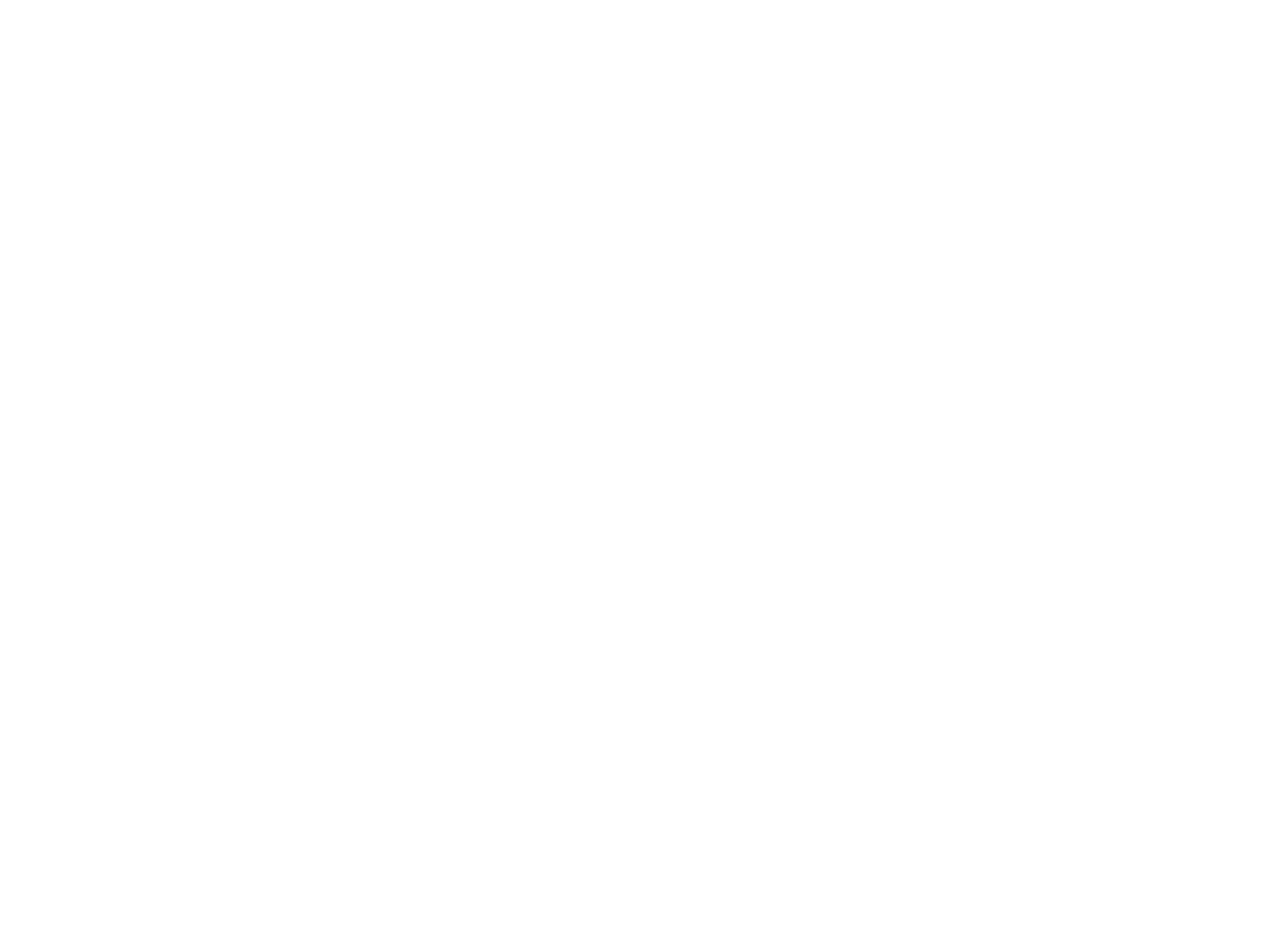
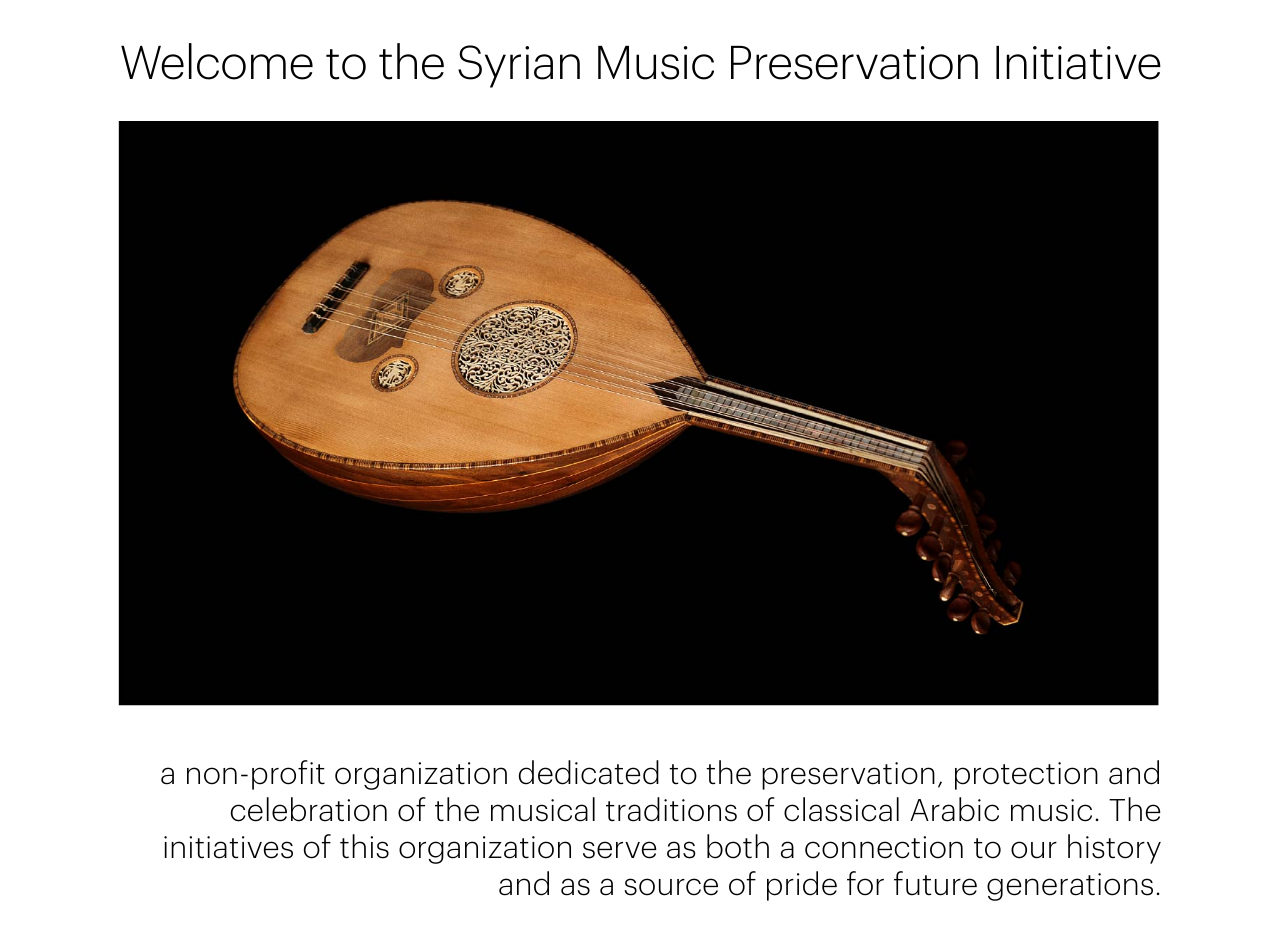
Before and after one commit to SyrianMusic/syrian-music-www, a Next.js app: page / in a window 1280 px wide. Shown: the part 680-1620 px from the top of the page. Before the commit the page ends 800 px from the top, so only its background shows below. Built offline with nearby package versions, Linux system fonts and the light colour scheme.

Commit message:
add hero to homepage

```diff
--- /dev/null
+++ b/components/Hero.js
@@ -0,0 +1,53 @@
+import cx from 'classnames';
+import PropTypes from 'prop-types';
+import Image from './Image';
+import theme from '../styles/theme';
+
+const Hero = ({ className }) => (
+  <div className={cx('component-Hero-root', className)}>
+    <h1>Welcome to the Syrian Music Preservation Initiative</h1>
+    <Image className="component-Hero-image" src="/images/home-hero.jpg" width={1457} height={820} />
+    <p>
+      a non-profit organization dedicated to the preservation, protection and celebration of the
+      musical traditions of classical Arabic music. The initiatives of this organization serve as
+      both a connection to our history and as a source of pride for future generations.
+    </p>
+    <style jsx>{`
+      .component-Hero-root {
+        width: 100%;
+      }
+
+      .component-Hero-root h1,
+      .component-Hero-root p {
+        text-align: right;
+      }
+
+      .component-Hero-root h1 {
+        font-size: ${theme.pxToRem(65)};
+        line-height: ${theme.pxToRem(78)};
+        letter-spacing: -0.01em;
+      }
+
+      .component-Hero-root :global(.component-Hero-image) {
+        margin-top: ${theme.pxToRem(45)};
+        margin-bottom: ${theme.pxToRem(66)};
+      }
+
+      .component-Hero-root p {
+        font-size: ${theme.pxToRem(43)};
+        line-height: ${theme.pxToRem(52)};
+        letter-spacing: 0.01em;
+      }
+    `}</style>
+  </div>
+);
+
+Hero.propTypes = {
+  className: PropTypes.string,
+};
+
+Hero.defaultProps = {
+  className: undefined,
+};
+
+export default Hero;
--- a/components/SiteLayout.js
+++ b/components/SiteLayout.js
@@ -2,10 +2,10 @@ import Header from './Header';
 import PropTypes from 'prop-types';
 import theme from '../styles/theme';
 
-const SiteLayout = ({ children }) => (
+const SiteLayout = ({ className, children }) => (
   <>
     <Header className="component-SiteLayout-header" />
-    <main>{children}</main>
+    <main className={className}>{children}</main>
     <style global jsx>
       {`
         html {
--- a/pages/index.js
+++ b/pages/index.js
@@ -1,17 +1,26 @@
 import SiteLayout from '../components/SiteLayout';
+import Hero from '../components/Hero';
 import Title from '../components/Title';
+import theme from '../styles/theme';
 
 function HomePage() {
   return (
     <>
       <Title title="Home" />
-      <SiteLayout />
+      <SiteLayout className="page-Home-SiteLayout">
+        <Hero className="page-Home-Hero" />
+      </SiteLayout>
       <style global jsx>
         {`
           main {
             display: flex;
             align-items: center;
             justify-content: center;
+          }
+
+          :global(.page-Home-SiteLayout) :global(.page-Home-Hero) {
+            margin: ${theme.pxToRem(108)} auto ${theme.pxToRem(235)};
+            width: ${theme.pxToRem(1461)};
           }
         `}
       </style>
```
Also changed, not shown: public/images/home-hero.jpg (added).
